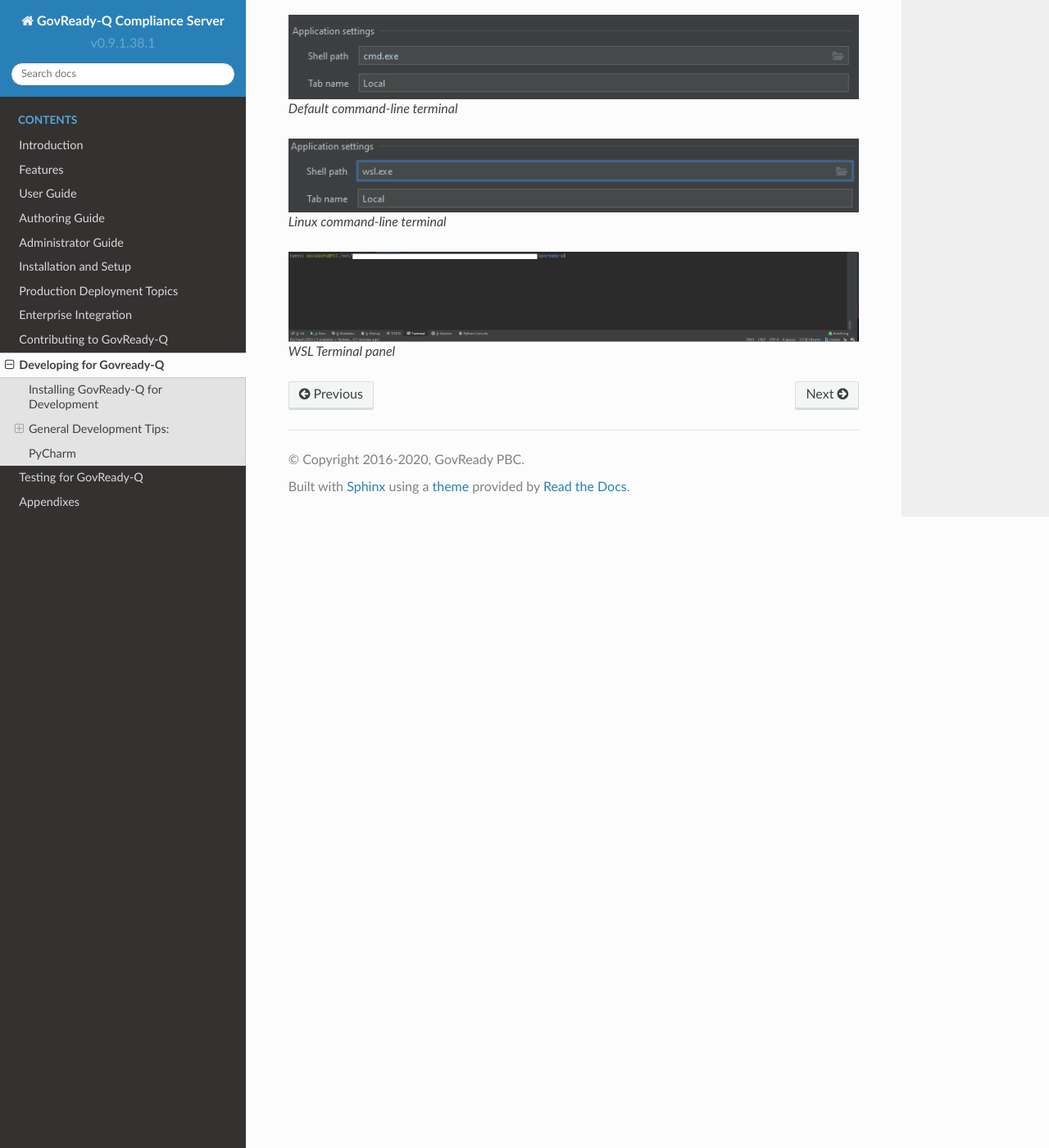
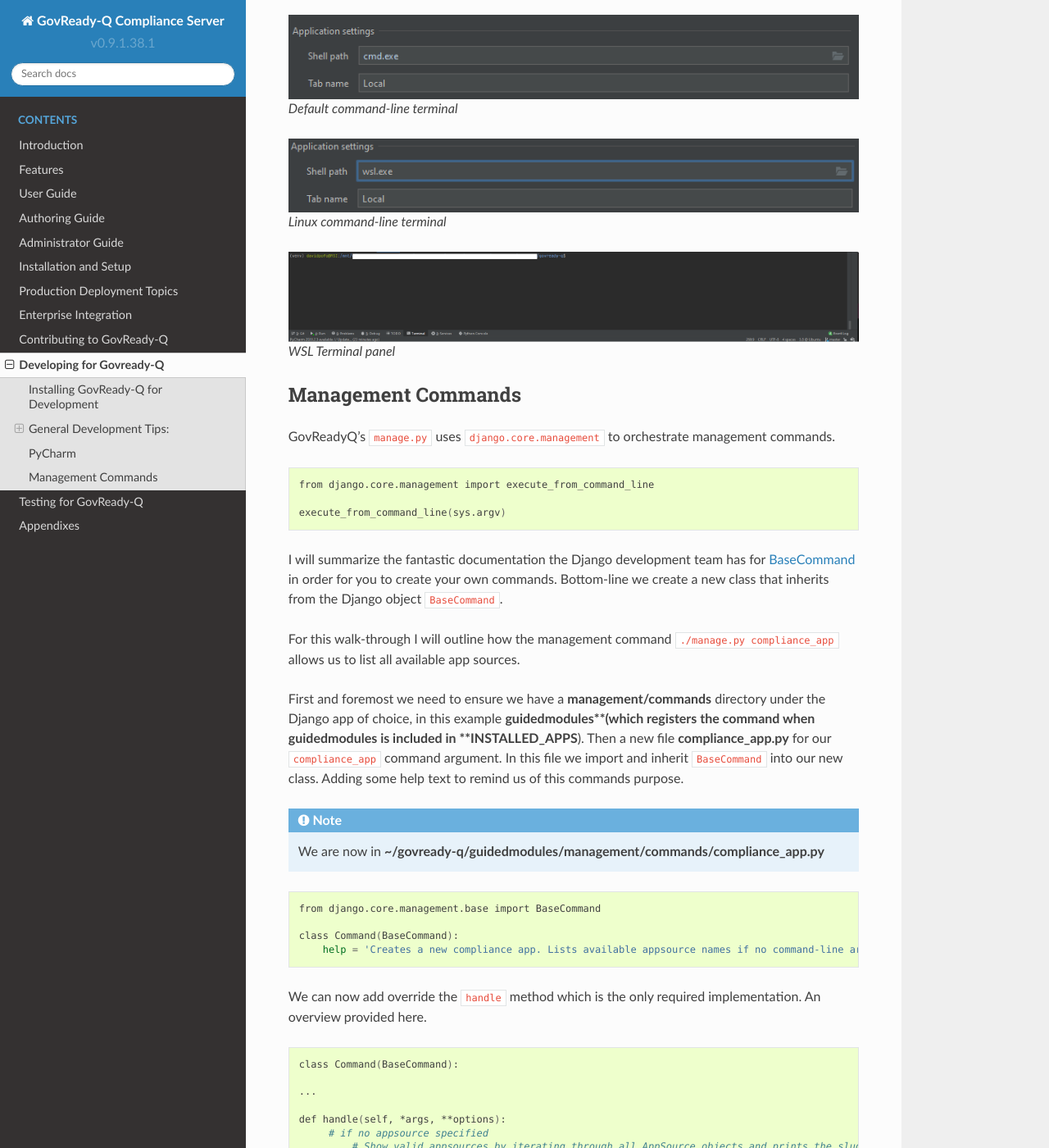
Before and after one commit to GovReady/govready-q-docs, a Sphinx documentation site: the page built from source/developing-for-govready-q/index.rst, in a window 1280 px wide and 1400 px high, scrolled down 2460 px. Shown: the whole window at 82% size. Built offline with Sphinx 7.4.7 and the Read the Docs theme 2.0.0, drawn with Linux system fonts in a browser that asks for light colours; some of the changed text lies outside the part shown.

Commit message:
Management Commands information

```diff
--- a/source/developing-for-govready-q/index.rst
+++ b/source/developing-for-govready-q/index.rst
@@ -2,6 +2,7 @@
 
 .. _Developing for Govready-Q:
 .. _terminal: https://www.jetbrains.com/help/pycharm/settings-tools-terminal.html
+.. _BaseCommand: https://docs.djangoproject.com/en/dev/howto/custom-management-commands/
 
 Developing for Govready-Q
 =========================
@@ -105,3 +106,61 @@
    :alt: WSL Terminal panel
 
    WSL Terminal panel
+
+
+Management Commands
+################################################
+
+GovReadyQ's ``manage.py`` uses ``django.core.management`` to orchestrate management commands.
+
+.. code:: bash
+
+   from django.core.management import execute_from_command_line
+
+   execute_from_command_line(sys.argv)
+
+I will summarize the fantastic documentation the Django development team has for BaseCommand_ in order for you to create your own commands. Bottom-line we create a new class that inherits from the Django object ``BaseCommand``.
+
+For this walk-through I will outline how the management command ``./manage.py compliance_app`` allows us to list all available app sources.
+
+First and foremost we need to ensure we have a **management/commands** directory under the Django app of choice, in this example **guidedmodules**(which registers the command when guidedmodules is included in **INSTALLED_APPS**). Then a new file **compliance_app.py** for our ``compliance_app`` command argument. In this file we import and inherit ``BaseCommand`` into our new class. Adding some help text to remind us of this commands purpose.
+
+.. note::
+   We are now in **~/govready-q/guidedmodules/management/commands/compliance_app.py**
+
+.. code-block:: bash
+
+   from django.core.management.base import BaseCommand
+
+   class Command(BaseCommand):
+       help = 'Creates a new compliance app. Lists available appsource names if no command-line arguments are given.'
+
+We can now add override the ``handle`` method which is the only required implementation. An overview provided here.
+
+.. code-block:: bash
+
+   class Command(BaseCommand):
+
+   ...
+
+   def handle(self, *args, **options):
+        # if no appsource specified
+            # Show valid appsources by iterating through all AppSource objects and prints the slug name and path
+
+        # other argument logic that includes appsource specified
+
+
+For additional arguments **compliance_app** also overrides ``add_arguments``. Here we specify the argument to enter(``'appsource'``), the number of arguments(``"?"``), and its type(``str``). These arguments are then implemented in the handle override.
+
+.. code-block:: bash
+
+   class Command(BaseCommand):
+
+   ...
+
+   def add_arguments(self, parser):
+        parser.add_argument('appsource', nargs="?", type=str)
+        parser.add_argument('--path', nargs="?", type=str)
+        parser.add_argument('appname', nargs="?", type=str)
+
+   ...
```
